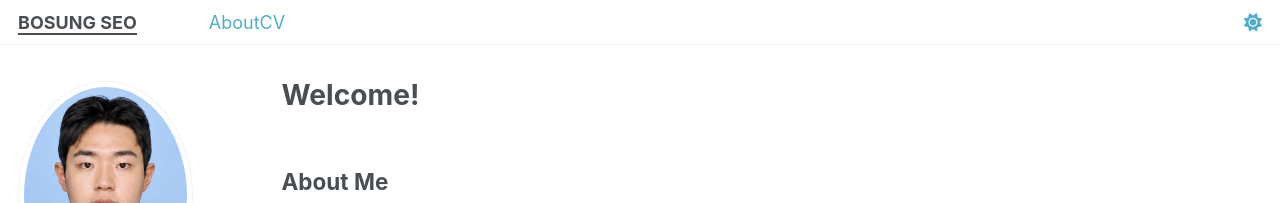
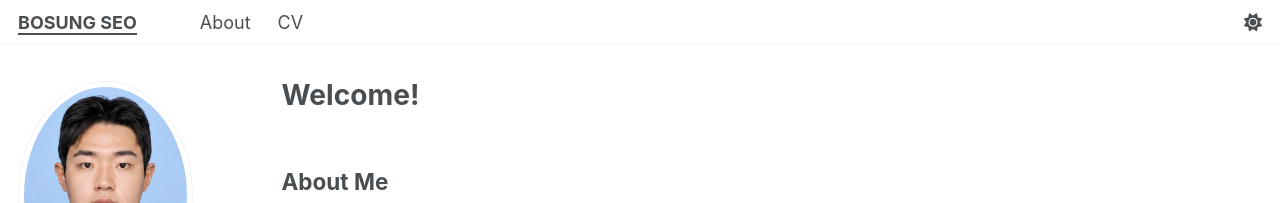
Before and after one commit to B-logg/B-logg.github.io, a Jekyll site: the page built from _pages/about.md, in a window 1280 px wide. Shown: the top 203 px of the page. Built offline with Jekyll 4.4.1, drawn with Linux system fonts in a browser that asks for light colours; a style sheet for code colours, icons or effects is not loaded.

Commit message:
Update main.scss

```diff
--- a/assets/css/main.scss
+++ b/assets/css/main.scss
@@ -49,7 +49,7 @@
   width: 100%;
 }
 
-/* Custom navigation layout */
+/* Navigation layout */
 .simple-nav {
   width: 100%;
 }
@@ -68,27 +68,28 @@
   white-space: nowrap;
 }
 
-/* Site title */
-.simple-nav .masthead__menu-item--lg {
-  margin-right: 2rem;
+/* Add spacing between site title, About, and CV */
+.simple-nav .visible-links > li + li {
+  margin-left: 1.5rem;
 }
 
-/* Move only the theme toggle to the right */
+/* Keep the theme toggle at the far right */
 .simple-nav #theme-toggle {
   display: block !important;
   margin-left: auto !important;
   flex: 0 0 auto;
 }
 
-.simple-nav #theme-toggle a {
-  cursor: pointer;
+/* Use the theme's normal text color instead of blue */
+.simple-nav a,
+.simple-nav a:visited,
+.simple-nav a:hover,
+.simple-nav a:focus,
+.simple-nav #theme-icon {
+  color: var(--global-text-color) !important;
 }
 
-/* Prevent unwanted menu styles */
-.simple-nav ul {
-  list-style: none;
-}
-
+/* Remove unwanted menu elements */
 .simple-nav .hidden-links,
 .simple-nav > button {
   display: none !important;
@@ -101,8 +102,8 @@
     gap: 0.8rem;
   }
 
-  .simple-nav .masthead__menu-item--lg {
-    margin-right: 1rem;
+  .simple-nav .visible-links > li + li {
+    margin-left: 0;
   }
 
   .simple-nav #theme-toggle {
```
